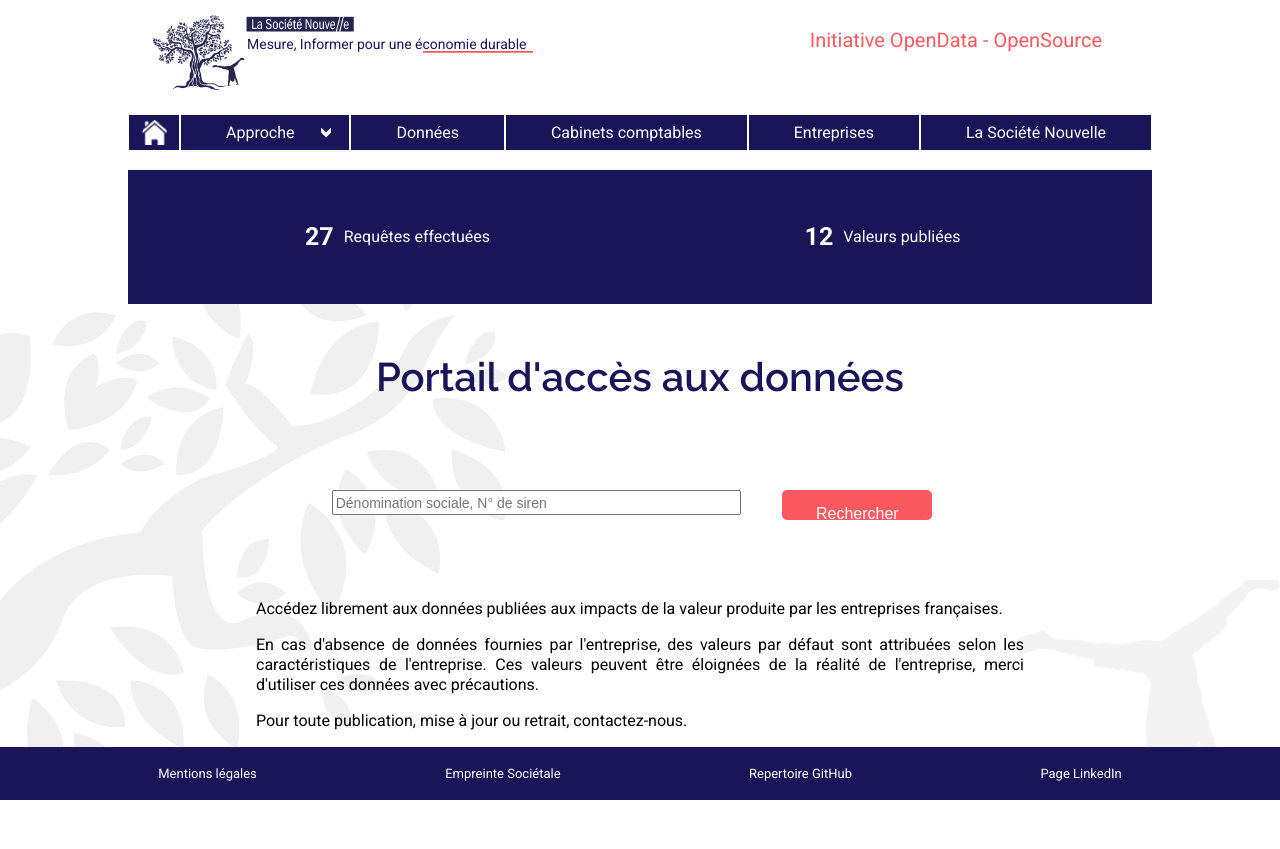
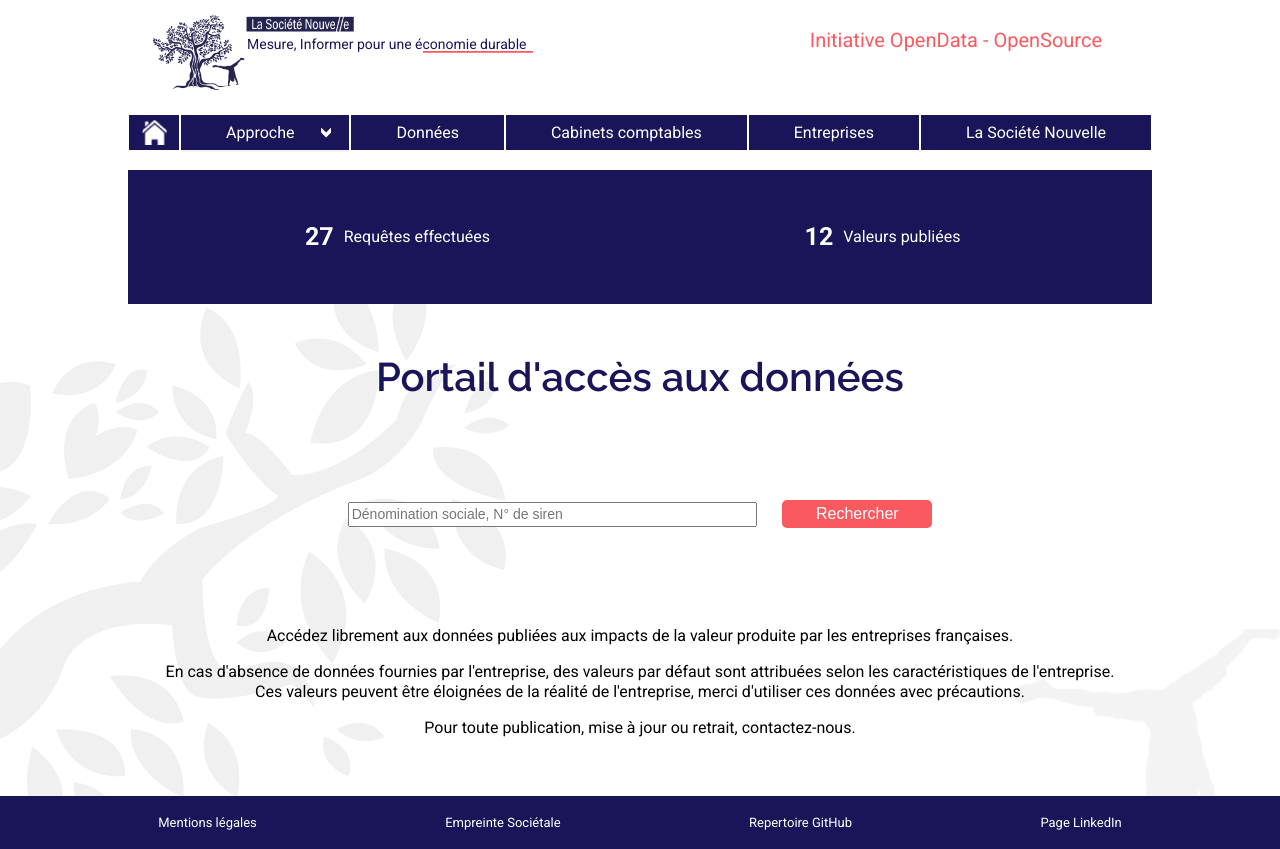
Before and after one commit to La-Societe-Nouvelle/LaSocieteNouvelle-Website, a Next.js app: page /portail in a window 1280 px wide. Before the commit the page ends 800 px from the top, so only its background shows below. Built offline with nearby package versions, Linux system fonts and the light colour scheme.

Commit message:
Update portal

```diff
--- a/pages/portail.js
+++ b/pages/portail.js
@@ -5,7 +5,8 @@ import Footer from '../src/components/footer'
 // Modules
 import React from 'react';
 
-export default function Home() {
+export default function Home()
+{
   return (
     <div className="container">
 
@@ -32,12 +33,9 @@ export default function Home() {
         </div>
 
         <h1>Portail d'accès aux données</h1>
+
         <PortailView/>
-        <div className="strip"  id="portail-informations">
-          <p>Accédez librement aux données publiées aux impacts de la valeur produite par les entreprises françaises.</p>
-          <p>En cas d'absence de données fournies par l'entreprise, des valeurs par défaut sont attribuées selon les caractéristiques de l'entreprise. Ces valeurs peuvent être éloignées de la réalité de l'entreprise, merci d'utiliser ces données avec précautions.</p>
-          <p>Pour toute publication, mise à jour ou retrait, contactez-nous.</p>
-        </div>
+
       </main>
 
       <Footer/>
@@ -49,9 +47,11 @@ export default function Home() {
 
 class PortailView extends React.Component {
 
-  constructor(props) {
+  constructor(props)
+  {
     super(props);
-    this.state = {
+    this.state =
+    {
         input: '',
         isLoading: false,
         isLoaded: false,
@@ -62,13 +62,15 @@ class PortailView extends React.Component {
     this.handleClick = this.handleClick.bind(this);
   }
 
-  inputChange(event) {
+  inputChange(event)
+  {
     this.setState({input: event.target.value});
   }
 
   handleClick(event)
   {
-    if (this.state.input!==undefined && this.state.input!=='') {
+    if (this.state.input!==undefined && this.state.input!=='')
+    {
       this.setState({
         isLoaded: false,
         isLoading: true
@@ -103,67 +105,46 @@ class PortailView extends React.Component {
   {
     const {isLoading,isLoaded,infoResults,results} = this.state;
     const nbResults = infoResults.nbResults;
-    // if results are loaded
-    if (!isLoaded && !isLoading) {
-      return (
-        <div id="portail-view">
-            {buildSearchBar(this)}
-        </div>
-      )
-    // if waiting for results
-    } else if (isLoading) {
-      return (
-        <div id="portail-view">
-          {buildSearchBar(this)}
-          <hr className="h-line"/>
+
+    return (
+      <div className="section portail-view">
+          <SearchBar parent={this}/>
+          {
+            isLoaded || isLoading ? <hr className="h-line"/> : ""
+          }
+          {!isLoaded && !isLoading ? <Informations /> : ""}
           <div id="results-strip">
-            <p>Recherche en cours...</p>
+            {isLoading ? <p>Recherche en cours...</p> : ""}
+            {isLoaded && nbResults==0 ? <p>Aucun résultat</p> : ""}
+            {isLoaded && nbResults>0 ? <Results items={results}/> : ""}
           </div>
-        </div>
-      )
-    // if waiting for results
-    } else if (nbResults===0) {
-      return (
-        <div id="portail-view">
-          {buildSearchBar(this)}
-          <hr className="h-line"/>
-          <div id="results-strip">
-            <p>Aucun résultat</p>
-          </div>
-        </div>
-      )
-    // default page
-    } else {
-      return (
-        <div id="portail-view">
-          {buildSearchBar(this)}
-          <hr className="line-separator"/>
-          <div id="results-strip">
-            {buildResultItems(results)}
-          </div>
-        </div>
-      );
-    }
+      </div>
+    )
   }
 
 }
 
-function buildSearchBar(parent) {
-  return (
+const Informations = () =>
+  <div className="bloc" id="informations">
+    <p>Accédez librement aux données publiées aux impacts de la valeur produite par les entreprises françaises.</p>
+    <p>En cas d'absence de données fournies par l'entreprise, des valeurs par défaut sont attribuées selon les caractéristiques de l'entreprise. Ces valeurs peuvent être éloignées de la réalité de l'entreprise, merci d'utiliser ces données avec précautions.</p>
+    <p>Pour toute publication, mise à jour ou retrait, contactez-nous.</p>
+  </div>
+
+const SearchBar = ({parent}) =>
     <div id="search-bar">
       <input id="search-input" type="text"
              placeholder="Dénomination sociale, N° de siren"
              value={parent.state.input} onChange={parent.inputChange}></input>
       <button id="search-button" type="submit" onClick={parent.handleClick}>Rechercher</button>
     </div>
-  )
-}
 
-function buildResultItems(items) {
+const Results = ({items}) =>
+{
   return items.map((item) =>
       <div key={'item-'+item.siren} className="result-item-container">
           <div className="result-item-data">
-              <p className="result-item-denomination">{item.denomination}</p>
+              <p className="result-item-denomination"><b>{item.denomination}</b></p>
               <p>siren : {item.siren}</p>
               <p>
               Activite : {item.activitePrincipaleLibelle} ({item.activitePrincipale})
--- a/styles/portail.scss
+++ b/styles/portail.scss
@@ -1,18 +1,13 @@
 @import 'base';
 
 /* ----- portail ----- */
-
-.h-line {
-  width: 500px;
-  border: solid $primary-color 1px;
-  margin: 25px 0 25px 0;
-}
 
 #portail-informations {
   margin-bottom: 0;
 }
 
-#portail-view {
+.section.portail-view
+{
   flex-grow: 1;
   display: flex;
   flex-direction: column;
@@ -21,14 +16,16 @@
   text-align: center;
   width: 100%;
   height: 100%;
-}
 
-#search-bar {
+
+  #search-bar
+  {
     display: flex;
     flex-direction:column;
     justify-content:center;
+    align-items: center;
     width: 80%;
-  margin: 50px 0 25px 0;
+    margin: 50px 0 50px 0;
 
     @include md{
       flex-direction: row;
@@ -39,11 +36,12 @@
         width: 50%;
       }
     }
+  }
 
-  #search-button{
-    height:30px;
-    margin-top:10px;
-    width:100%;
+  #search-button
+  {
+    margin: 0;
+    padding: 5px;
 
     @include md{
       margin-top:0px;
@@ -51,10 +49,25 @@
     }
   }
 
+  .h-line
+  {
+    width: 500px;
+    border: solid $primary-color 1px;
+    margin: 0 0 50px 0;
   }
 
+  #informations
+  {
+    p
+    {
+      text-align: center;
+    }
+  }
 
-#results-strip {
+}
+
+#results-strip
+{
   display: flex;
   flex-direction: column;
   text-align: center;
@@ -63,7 +76,8 @@
   width: 100%;
 }
 
-.result-item-container {
+.result-item-container
+{
   display: flex;
   vertical-align: top;
   justify-content: space-between;
@@ -74,21 +88,21 @@
   border-top: solid $primary-color 1px;
 }
 
-.result-item-data {
+.result-item-data
+{
   display: inline-block;
   vertical-align: top;
   text-align: center;
   margin: 0 25px 0 50px;
   width: 500px;
 }
-.result-item-denomination {
-  font-weight: bold;
-}
 
-.button-consulter {
+.button-consulter
+{
   position: relative;
   right: 0;
   display: inline-block;
   vertical-align: top;
   margin: 16px 50px 0 25px;
+  background-color: $dark-blue;
 }
```
Lines whose indentation alone changed are shown as unchanged.
